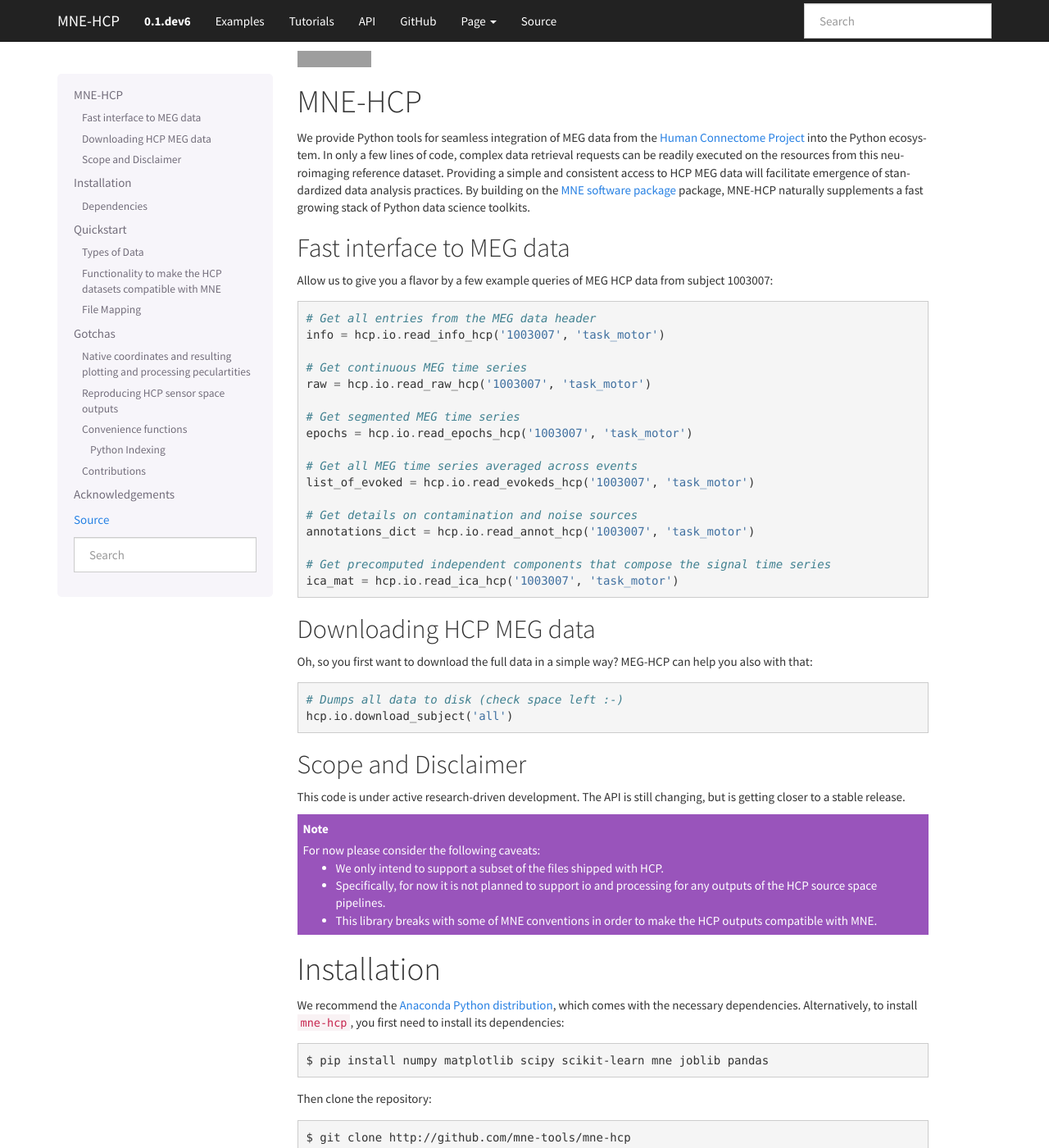
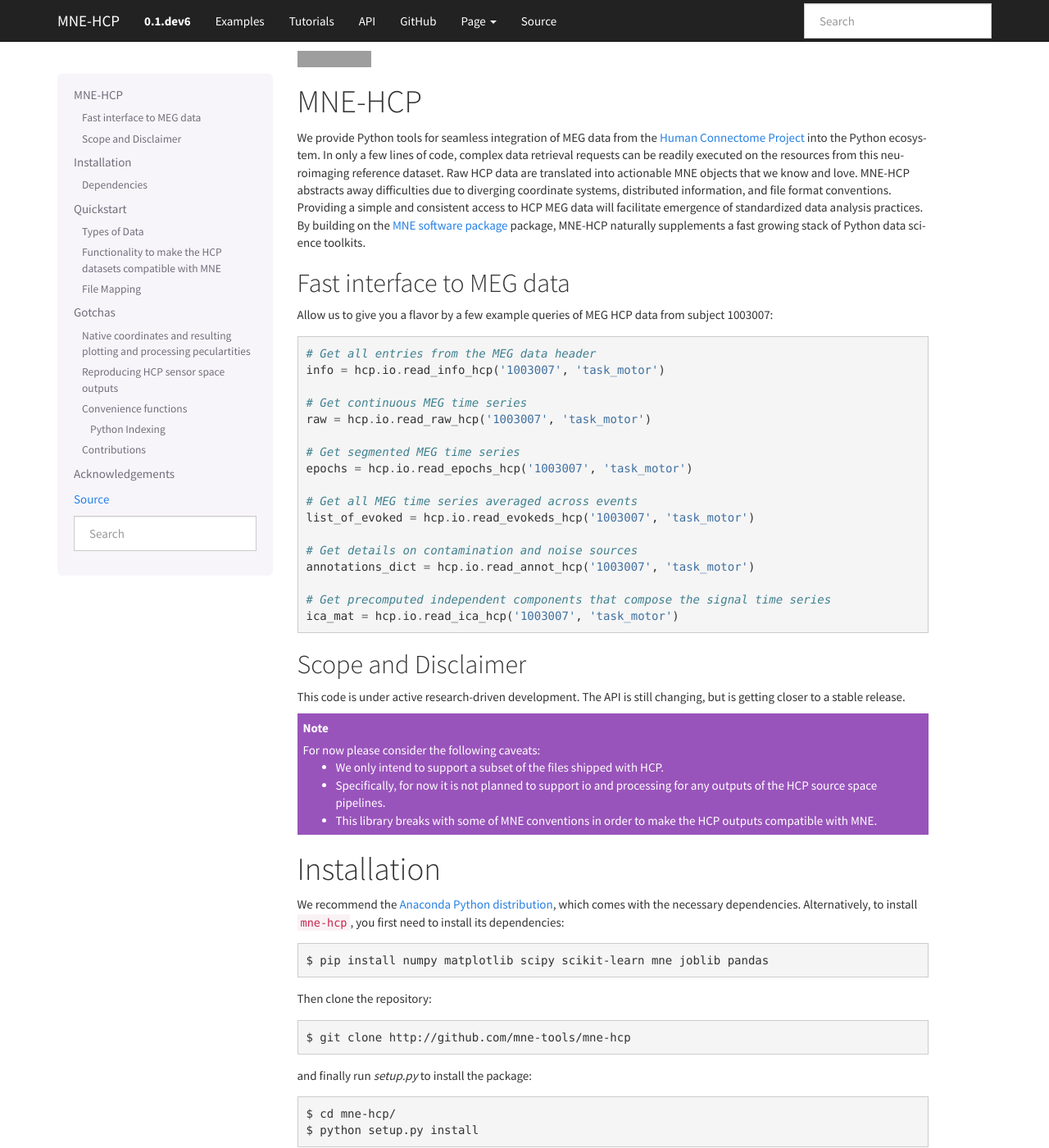
Before and after one commit to mne-tools/mne-hcp, a Sphinx documentation site: the page built from doc/index.rst, in a window 1280 px wide and 1400 px high. Shown: the whole window at 82% size. Built offline with Sphinx 7.4.7, drawn with Linux system fonts in a browser that asks for light colours; grey boxes are pictures that could not be loaded.

Commit message:
two cool lines for index

```diff
--- a/doc/index.rst
+++ b/doc/index.rst
@@ -9,7 +9,7 @@
 =======
 
 We provide Python tools for seamless integration of MEG data from the `Human Connectome Project  <http://www.humanconnectome.org>`_ into the Python ecosystem.
-In only a few lines of code, complex data retrieval requests can be readily executed on the resources from this neuroimaging reference dataset. Providing a simple and consistent access to HCP MEG data will facilitate emergence of standardized data analysis practices.
+In only a few lines of code, complex data retrieval requests can be readily executed on the resources from this neuroimaging reference dataset. Raw HCP data are translated into actionable MNE objects that we know and love. MNE-HCP abstracts away difficulties due to diverging coordinate systems, distributed information, and file format conventions. Providing a simple and consistent access to HCP MEG data will facilitate emergence of standardized data analysis practices.
 By building on the `MNE software package <http://martinos.org/mne/>`_ package, MNE-HCP naturally supplements a fast growing stack of Python data science toolkits.
 
 Fast interface to MEG data
@@ -36,15 +36,6 @@
 
   # Get precomputed independent components that compose the signal time series
   ica_mat = hcp.io.read_ica_hcp('1003007', 'task_motor')
-
-Downloading HCP MEG data
-------------------------
-Oh, so you first want to download the full data in a simple way? MEG-HCP can help you also with that:
-
-.. code-block:: python
-
-   # Dumps all data to disk (check space left :-)
-   hcp.io.download_subject('all')
 
 Scope and Disclaimer
 --------------------
```
